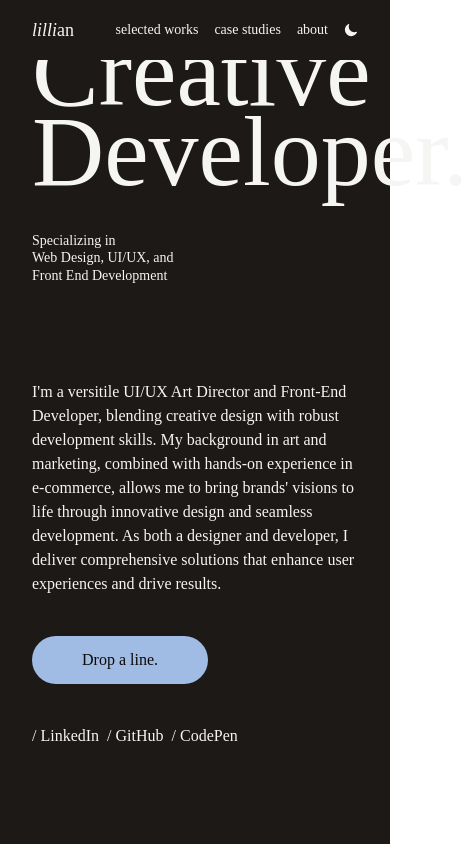
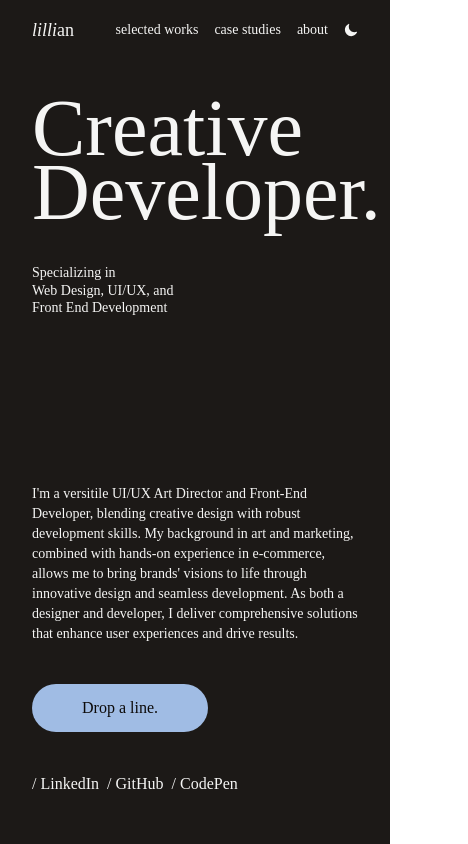
Before and after one commit to lillianlayne/portfolio, a React (Vite) app: page / in a window 390 px wide. Shown: the top 844 px of the page, 468 px wide, since content can reach past the window. Built offline with nearby package versions, Linux system fonts and the light colour scheme; a web font is replaced by a local one.

Commit message:
STYLE: mobile spacing

```diff
--- a/package.json
+++ b/package.json
@@ -4,7 +4,7 @@
   "version": "0.0.0",
   "type": "module",
   "scripts": {
-    "dev": "vite",
+    "dev": "vite --host",
     "build": "vite build",
     "lint": "eslint . --ext js,jsx --report-unused-disable-directives --max-warnings 0",
     "preview": "vite preview"
--- a/src/components/HomeAbout.jsx
+++ b/src/components/HomeAbout.jsx
@@ -5,7 +5,7 @@ const HomeAbout = () => {
   return (
     <div className="container flex md:flex-row flex-col gap-10 justify-between">
       <div className="flex flex-col gap-10">
-        <div className="md:w-3/4 font-thin">
+        <div className="md:w-3/4 font-thin text-sm md:text-base">
           I'm a versitile UI/UX Art Director and Front-End Developer, blending
           creative design with robust development skills. My background in art
           and marketing, combined with hands-on experience in e-commerce, allows
@@ -23,9 +23,9 @@ const HomeAbout = () => {
             <p className="border-b hidden md:flex w-full py-1 border-stone-300">
               Let's Connect
             </p>
-           <a href="www.linkedin.com/in/lillianlayne" target="_blank" >/ LinkedIn</a>
-           <a href="www.linkedin.com/in/lillianlayne" target="_blank" >/ GitHub</a>
-           <a href="www.linkedin.com/in/lillianlayne" target="_blank" >/ CodePen</a>
+           <a className="font-serif" href="www.linkedin.com/in/lillianlayne" target="_blank" >/ LinkedIn</a>
+           <a className="font-serif" href="www.linkedin.com/in/lillianlayne" target="_blank" >/ GitHub</a>
+           <a className="font-serif" href="www.linkedin.com/in/lillianlayne" target="_blank" >/ CodePen</a>
           </div>
         </div>
       </div>
--- a/src/components/MainHero.jsx
+++ b/src/components/MainHero.jsx
@@ -2,9 +2,9 @@ import React from "react";
 
 const MainHero = () => {
   return (
-    <div className="container flex items-end">
+    <div className="container md:pt-10 flex items-end">
       <div className="flex flex-col md:flex-row items-end gap-10">
-        <h1 className="font-serif text-[100px] leading-[80%] lg:text-[200px]">
+        <h1 className="font-serif text-[500%] leading-[80%] lg:text-[200px]">
           Creative <br />
           Developer.
         </h1>
--- a/src/pages/HomeScreen.jsx
+++ b/src/pages/HomeScreen.jsx
@@ -7,8 +7,8 @@ import HomeAbout from "../components/HomeAbout";
 
 const HomeScreen = ({ data }) => {
   return (
-    <div>
-      <div className="h-screen flex flex-col gap-24 justify-end pb-24">
+    <div className="pt-24 md:pb-0 md:pt-0">
+      <div className="h-screen flex flex-col md:gap-24 justify-between md:justify-end md:pb-24 pb-36">
         <MainHero />
         <HomeAbout />
       </div>
```
